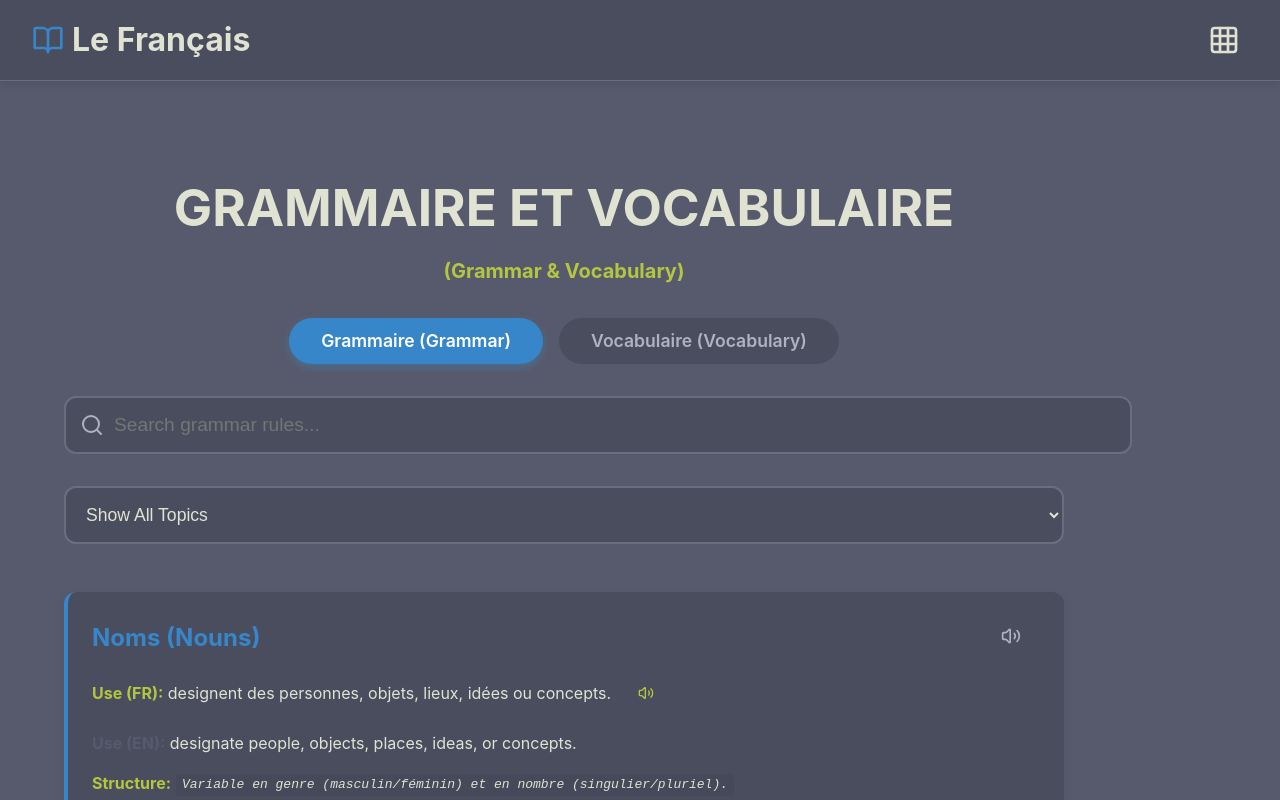
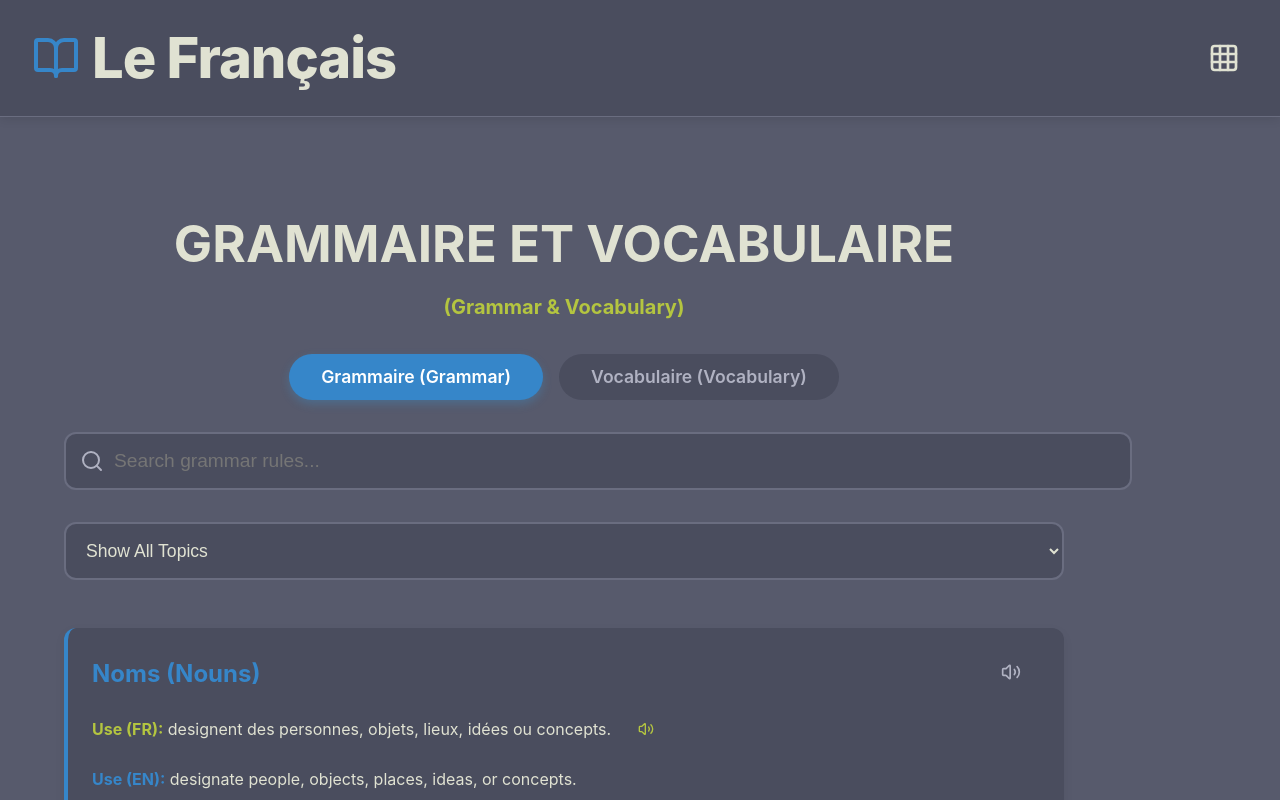
Before and after one commit to snailmailer/French, a React (Vite) app: page /#/grammar in a window 1280 px wide. Shown: the top 800 px of the page. Built offline with nearby package versions, Linux system fonts and the light colour scheme.

Commit message:
Refine branding: Enlarge Le Français title, restore blue EN labels, and light blue card shadows

```diff
--- a/src/components/Layout.tsx
+++ b/src/components/Layout.tsx
@@ -50,9 +50,9 @@ const Layout = () => {
                 zIndex: 1000,
                 boxShadow: '0 2px 10px rgba(0,0,0,0.1)' // Added shadow for better visibility when scrolling
             }}>
-                <Link to="/" style={{ display: 'flex', alignItems: 'center', gap: '0.5rem', fontSize: '2rem', fontWeight: 'bold', color: 'var(--text-primary)' }}>
-                    <BookOpen size={32} color="var(--accent-color)" />
-                    <span>Le Français</span>
+                <Link to="/" style={{ display: 'flex', alignItems: 'center', gap: '0.75rem', fontSize: '3.5rem', fontWeight: 800, color: 'var(--text-primary)', textDecoration: 'none' }}>
+                    <BookOpen size={48} color="var(--accent-color)" />
+                    <span style={{ letterSpacing: '-1px' }}>Le Français</span>
                 </Link>
 
                 <div ref={menuRef} style={{ position: 'relative' }}>
--- a/src/pages/GrammarPage.tsx
+++ b/src/pages/GrammarPage.tsx
@@ -45,7 +45,7 @@ const GrammarSectionView: React.FC<{ section: PronounSection, level?: number }>
                     </button>
                 </div>
                 <div>
-                    <strong style={{ color: '#575A6C' }}>Use (EN):</strong> {section.useEn}
+                    <strong style={{ color: '#3686C9' }}>Use (EN):</strong> {section.useEn}
                 </div>
                 <div>
                     <strong style={{ color: '#B4C540' }}>Structure:</strong> <span style={{ fontStyle: 'italic', fontFamily: 'monospace', background: 'rgba(0,0,0,0.05)', padding: '0.2rem 0.4rem', borderRadius: '4px' }}>{section.structure}</span>
--- a/src/pages/LandingPage.tsx
+++ b/src/pages/LandingPage.tsx
@@ -101,15 +101,15 @@ const LandingPage = () => {
                                 alignItems: 'center',
                                 textAlign: 'center',
                                 borderLeft: `6px solid ${feature.borderColor}`,
-                                boxShadow: '0 4px 12px #575A6C'
+                                boxShadow: '0 4px 12px rgba(54, 134, 201, 0.3)'
                             }}
                             onMouseEnter={(e) => {
                                 e.currentTarget.style.transform = 'translateY(-5px)';
-                                e.currentTarget.style.boxShadow = '0 10px 20px #575A6C';
+                                e.currentTarget.style.boxShadow = '0 10px 20px rgba(54, 134, 201, 0.5)';
                             }}
                             onMouseLeave={(e) => {
                                 e.currentTarget.style.transform = 'translateY(0)';
-                                e.currentTarget.style.boxShadow = '0 4px 12px #575A6C';
+                                e.currentTarget.style.boxShadow = '0 4px 12px rgba(54, 134, 201, 0.3)';
                             }}
                         >
                             <div style={{
```
